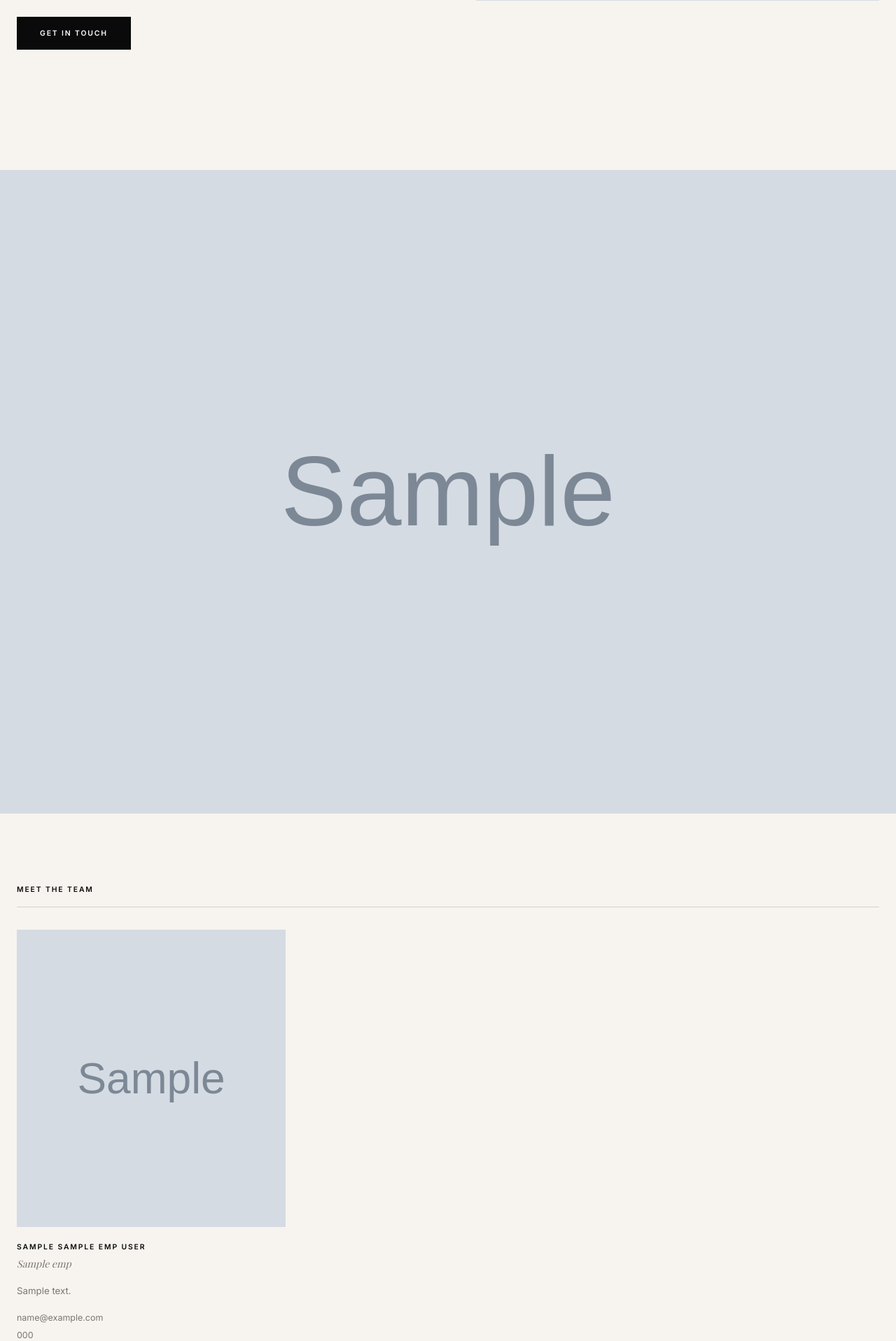
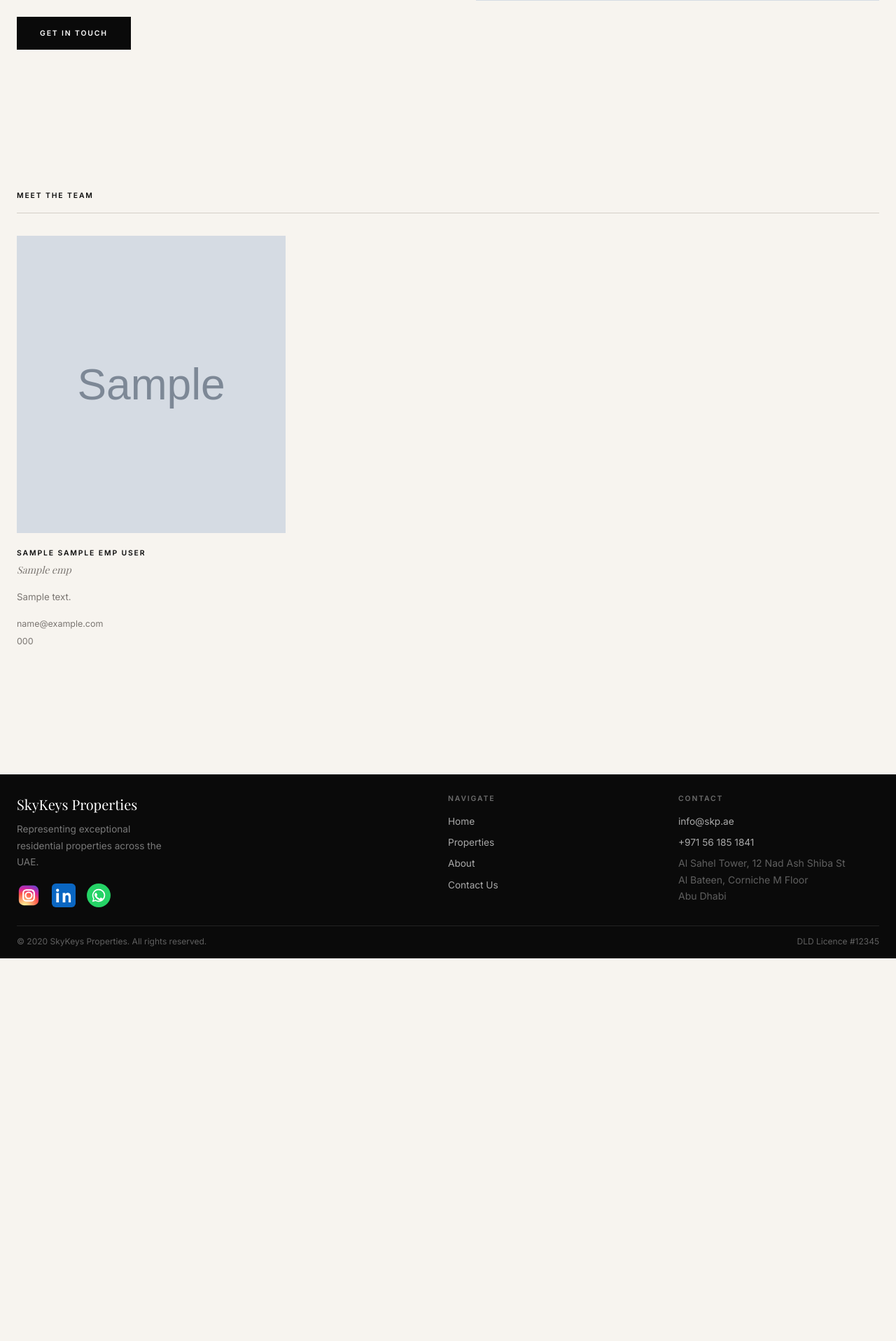
Before and after one commit to AbdullahhMurad/SkyKeysProperties, a FastAPI app: template templates/about.html in a window 1280 px wide. Shown: the part 1161-3078 px from the top of the page at 70% size. After the commit the page ends 2531 px from the top, so only its background shows below. Run offline with FastAPI, Linux system fonts and the light colour scheme; the template is opened without the code that fills it: most values are stand-ins (such as "Sample title", 1, 10 or a date in 2020); grey boxes marked "Sample" are stand-in pictures; parts of the project's set-up code (start-up, migrations or seed data) failed here and were passed over; some web fonts are replaced.

Commit message:
Removed the team image in the about page

```diff
--- a/templates/about.html
+++ b/templates/about.html
@@ -58,11 +58,13 @@
   </div>
 </div> -->
 
-<div style="margin-top:0; padding-top:72px; position:relative; overflow:hidden;">
+
+<!-- Team image -->
+<!-- <div style="margin-top:0; padding-top:72px; position:relative; overflow:hidden;">
   <img src="{{ settings.about_team_image_url }}"
        alt="SkyKeys Team"
        style="width:100%; height:115vh; object-fit:cover; display:block;" />
-</div>
+</div> -->
 
 
 
```
